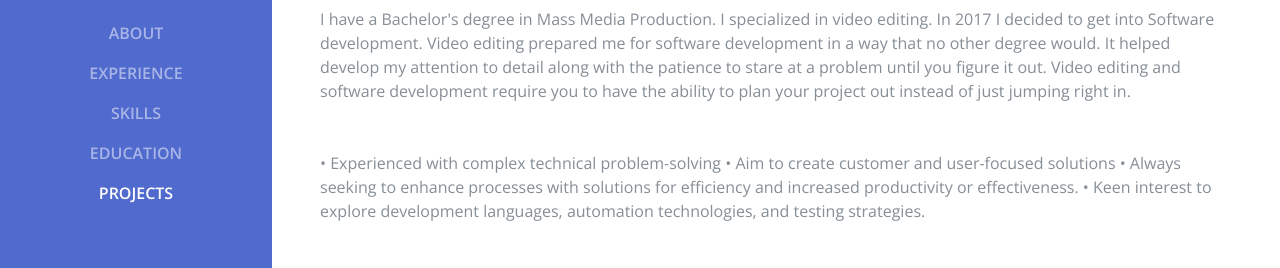
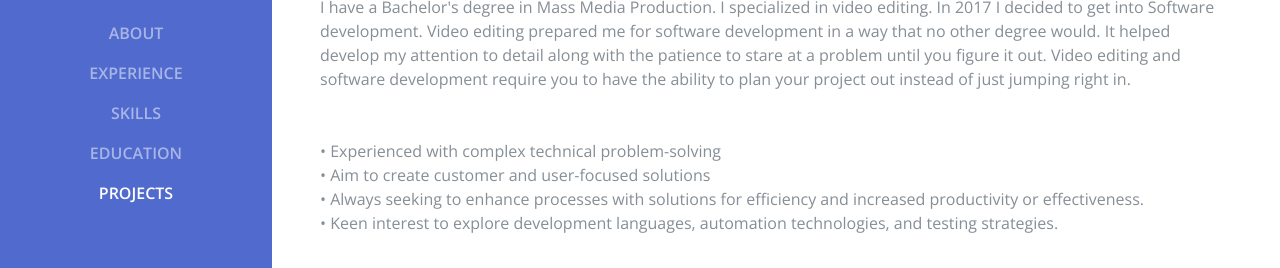
Before and after one commit to danieljanderson/danieljanderson.github.io, a plain HTML site: page index.html in a window 1280 px wide. Shown: the part 361-629 px from the top of the page. Drawn offline with nearby package versions, Linux system fonts and the light colour scheme; a web font is replaced by a local one.

Commit message:
Update index.html

```diff
--- a/index.html
+++ b/index.html
@@ -79,9 +79,9 @@
             <a href="mailto:danieljanderson0616@gmail.com">Danieljanderson0616@gmail.com</a>
           </div>
           <p class="mb-5">I have a Bachelor's degree in Mass Media Production. I specialized in video editing. In 2017 I decided to get into Software development. Video editing prepared me for software development in a way that no other degree would. It helped develop my attention to detail along with the patience to stare at a problem until you figure it out. Video editing and software development require you to have the ability to plan your project out instead of just jumping right in.</p>
-          <p class="mb-5">• Experienced with complex technical problem-solving
-• Aim to create customer and user-focused solutions
-• Always seeking to enhance processes with solutions for efficiency and increased productivity or effectiveness.
+          <p class="mb-5">• Experienced with complex technical problem-solving <br>
+• Aim to create customer and user-focused solutions <br>
+• Always seeking to enhance processes with solutions for efficiency and increased productivity or effectiveness.<br>
 • Keen interest to explore development languages, automation technologies, and testing strategies.</p>
           <ul class="list-inline list-social-icons mb-0">
             <li id = "github_click" class="list-inline-item">
```
